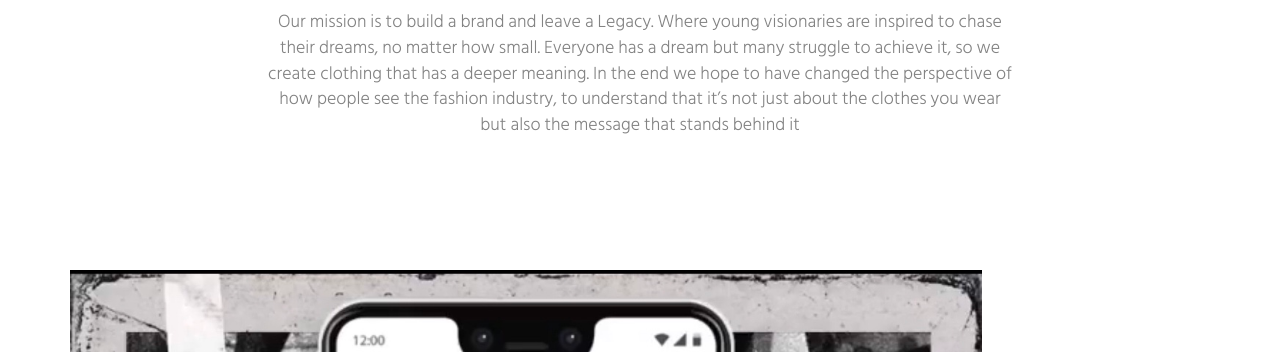
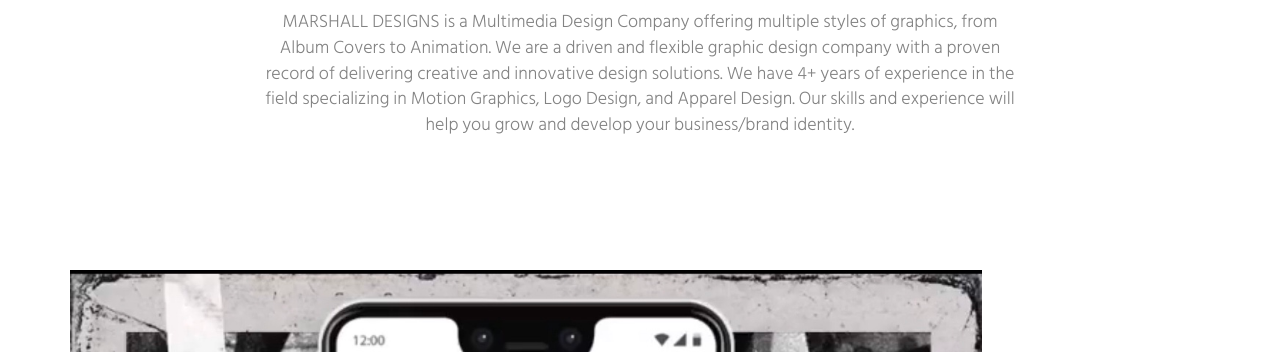
Before and after one commit to iamaaronfrancis/mdesigns, a plain HTML site: page index.html in a window 1280 px wide. Shown: the part 748-1100 px from the top of the page. Drawn offline with Linux system fonts and the light colour scheme.

Commit message:
Add files via upload

```diff
--- a/index.html
+++ b/index.html
@@ -67,7 +67,8 @@
                 <div class="col-xs-12 col-md-8 col-md-offset-2">
                     <div class="text-center">
                         <h2>About Us</h2>
-                        <p>Our mission is to build a brand and leave a Legacy. Where young visionaries are inspired to chase their dreams, no matter how small. Everyone has a dream but many struggle to achieve it, so we create clothing that has a deeper meaning. In the end we hope to have changed the perspective of how people see the fashion industry, to understand that it’s not just about the clothes you wear but also the message that stands behind it</p>
+                        <p>MARSHALL DESIGNS is a Multimedia Design Company offering multiple styles of graphics, from Album Covers to Animation. We are a driven and flexible graphic design company with a proven record of delivering creative and innovative design solutions. We have 4+ years of experience in the field specializing in Motion Graphics, Logo Design, and Apparel Design.
+                            Our skills and experience will help you grow and develop your business/brand identity.</p>
                     </div>
                 </div>
             </div>
```
